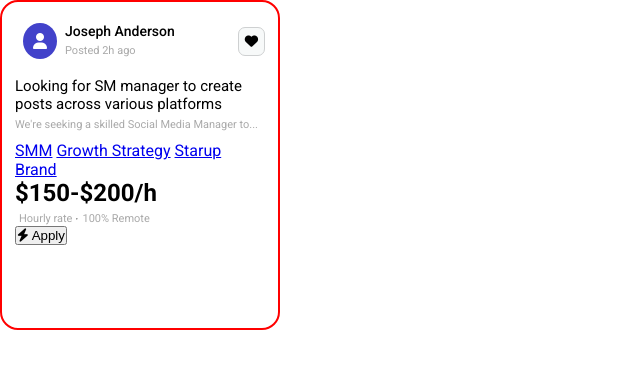
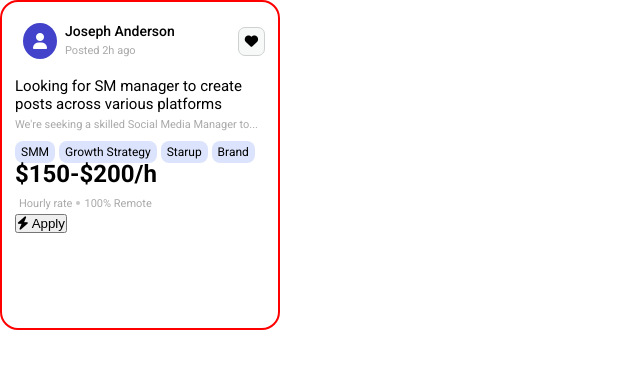
Before and after one commit to LudmilaBerto/ProyectoCuatro, a plain HTML site: page index.html in a window 1280 px wide. Shown: the whole page, without its empty margins (0-640 px from the left). Drawn offline with Linux system fonts and the light colour scheme.

Commit message:
Modifico la etiqueta <a> dandole estilos con css

```diff
--- a/css/style.css
+++ b/css/style.css
@@ -82,3 +82,19 @@
 .tres p{
     padding: 0px 4px;
 }
+.tres hr{
+    border: solid #c8c7c7 2px;
+    border-radius: 50%;
+    margin: 8px 0px;
+
+
+}
+a{
+    text-decoration: none;
+    font-size: 12px;
+    color: #000;
+    background-color: #dce4fd;
+    padding: 4px 6px;
+    border-radius: 8px;
+
+}
```
